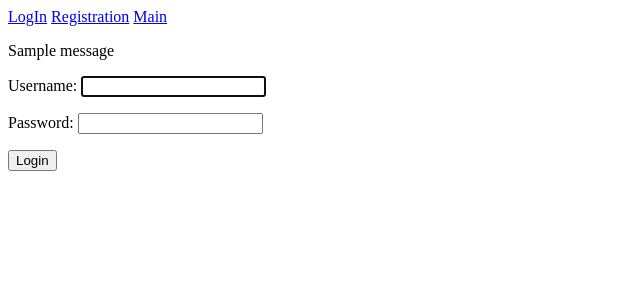
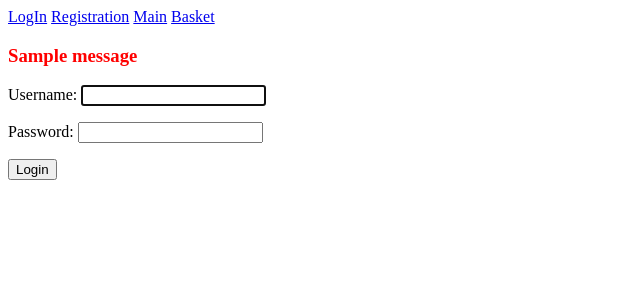
Before and after one commit to MikeYeromenko/diploma_old, a Django app: page /accounts/login/?next=/basket/ in a window 1280 px wide. Shown: the top 300 px of the page, without its empty margins (0-640 px from the left). Run offline with Django 3.2, Linux system fonts and the light colour scheme; tables that the repository leaves empty hold one stand-in row (values such as "Sample post"); one stand-in notice (Sample message) is shown; some libraries are stand-ins or nearby versions.

Commit message:
Adds basket functional - add ticket to busket, cancel ticket; adds validation for user not to add the same seat twice

```diff
--- a/seance/middleware.py
+++ b/seance/middleware.py
@@ -31,6 +31,13 @@ class LogoutIfInActiveMiddleware(MiddlewareMixin):
 def seance_context_processor(request):
     context = {}
     basket = request.session.get('basket', None)
+    last_seance = request.session.get('last_seance', None)
     if basket:
         context['basket'] = basket
+        total_price = 0
+        for key in basket:
+            total_price += float(basket[key]['price'])
+        context['total_price'] = total_price
+    if last_seance:
+        context['last_seance'] = last_seance
     return context
--- a/seance/templates/layout/base.html
+++ b/seance/templates/layout/base.html
@@ -17,11 +17,12 @@
 {% endif %}
 <a id="link-register" href="{% url 'seance:register' %}">{% trans 'Registration' %}</a>
 <a id="link-main" href="{% url 'seance:index' %}">{% trans 'Main' %}</a>
+<a id="link-main" href="{% url 'seance:basket' %}">{% trans 'Basket' %}</a>
 
 {% block messages %}
     {% if messages %}
         {% for message in messages %}
-            <p>{{ message }}</p>
+            <h3 style="color: red">{{ message }}</h3>
         {% endfor %}
     {% endif %}
 {% endblock messages %}
--- a/seance/templatetags/my_filters.py
+++ b/seance/templatetags/my_filters.py
@@ -7,3 +7,8 @@ register = template.Library()
 @register.filter(name='range')
 def filter_range(start, end):
     return list(range(start, end+1))
+
+
+@register.simple_tag()
+def get_item(dictionary, key):
+    return dictionary.get(key)
--- a/seance/urls.py
+++ b/seance/urls.py
@@ -2,11 +2,12 @@ from django.urls import path
 
 
 from seance.views import SeanceListView, RegisterUserView, UserLoginView, UserProfileView, UserLogoutView, BasketView, \
-    SeanceDetailView, BasketRedirectView
+    SeanceDetailView, BasketRedirectView, BasketCancelView
 
 app_name = 'seance'
 
 urlpatterns = [
+    path('basket/cancel/', BasketCancelView.as_view(), name='basket-cancel'),
     path('basket/redirect/', BasketRedirectView.as_view(), name='basket-redirect'),
     path('basket/', BasketView.as_view(), name='basket'),
     path('accounts/profile/', UserProfileView.as_view(), name='profile'),
--- a/seance/views.py
+++ b/seance/views.py
@@ -1,13 +1,14 @@
 import datetime
 
+from django.contrib import messages
 from django.contrib.auth import login
 from django.contrib.auth.mixins import LoginRequiredMixin
 from django.contrib.auth.views import LoginView, LogoutView
 from django.db.models import Q
 from django.http import HttpResponseRedirect
-from django.shortcuts import get_object_or_404
+from django.shortcuts import get_object_or_404, redirect
 from django.urls import reverse_lazy
-from django.utils import timezone
+from django.utils import timezone, dateformat
 from django.views.generic import ListView, CreateView, TemplateView, FormView, DetailView, RedirectView
 
 from seance.forms import RegistrationForm, OrderingForm
@@ -107,24 +108,56 @@ class BasketView(LoginRequiredMixin, TemplateView):
 
 
 class BasketRedirectView(LoginRequiredMixin, RedirectView):
-    pattern_name = 'seance:basket'
+    url = reverse_lazy('seance:basket')
 
     def dispatch(self, request, *args, **kwargs):
+        self.add_to_session(request)
+        return super(BasketRedirectView, self).dispatch(request, *args, **kwargs)
+
+    def inspect_double_chosen(self, request):
+        """
+        Looks through the basket, and if dict with the same row, seat and seance is in it, messages user
+        he can't book the same seat twice
+        """
         row = request.GET.get('row', None)
         seat = request.GET.get('seat', None)
         seance_pk = request.GET.get('seance', None)
+        basket = request.session.get('basket')
+        if basket and row and seat and seance_pk:
+            for key in basket:
+                if (basket[key]['row'] == row and basket[key]['seat'] == seat
+                        and basket[key]['seance_pk'] == seance_pk):
+                    messages.add_message(request, messages.INFO, f'You can\'t choose the same seat twice')
+                    self.url = reverse_lazy('seance:seance_detail', kwargs={'pk': seance_pk})
+                    return None, None, None
+        return row, seat, seance_pk
+
+    def add_to_session(self, request):
+        """Adds info about the ticket in the basket into sessions"""
+        row, seat, seance_pk = self.inspect_double_chosen(request)
         if row and seat and seance_pk:
             if not request.session.get('basket', None):
                 request.session['basket'] = {}
             seance = get_object_or_404(Seance, pk=seance_pk)
-            request.session['basket'][f'{timezone.now()}'] = {
+            key = str(datetime.datetime.now().timestamp()).replace('.', '')
+            request.session['basket'][f'{key}'] = {
                 'row': row,
                 'seat': seat,
                 'seance_pk': seance_pk,
                 'film': seance.film.title,
-                'hall': seance.hall.name
+                'hall': seance.hall.name,
+                'price': str(seance.ticket_price),
+                'created': dateformat.format(timezone.now(), 'Y-m-d H:i:s')
             }
+            request.session['last_seance'] = seance_pk
             request.session.modified = True
-        # for bas in request.session["basket"]:
-        #     print(f'!!!!!!!!{request.session["basket"][bas]}')
-        return super(BasketRedirectView, self).dispatch(request, *args, **kwargs)
+
+
+class BasketCancelView(LoginRequiredMixin, RedirectView):
+    pattern_name = 'seance:basket'
+
+    def dispatch(self, request, *args, **kwargs):
+        key = request.GET.get('seance', None)
+        request.session.get('basket').pop(key)
+        request.session.modified = True
+        return super(BasketCancelView, self).dispatch(request, *args, **kwargs)
```
Also changed, not shown: seance/templates/seance/basket.html (+28 -5 lines), db.sqlite3.
